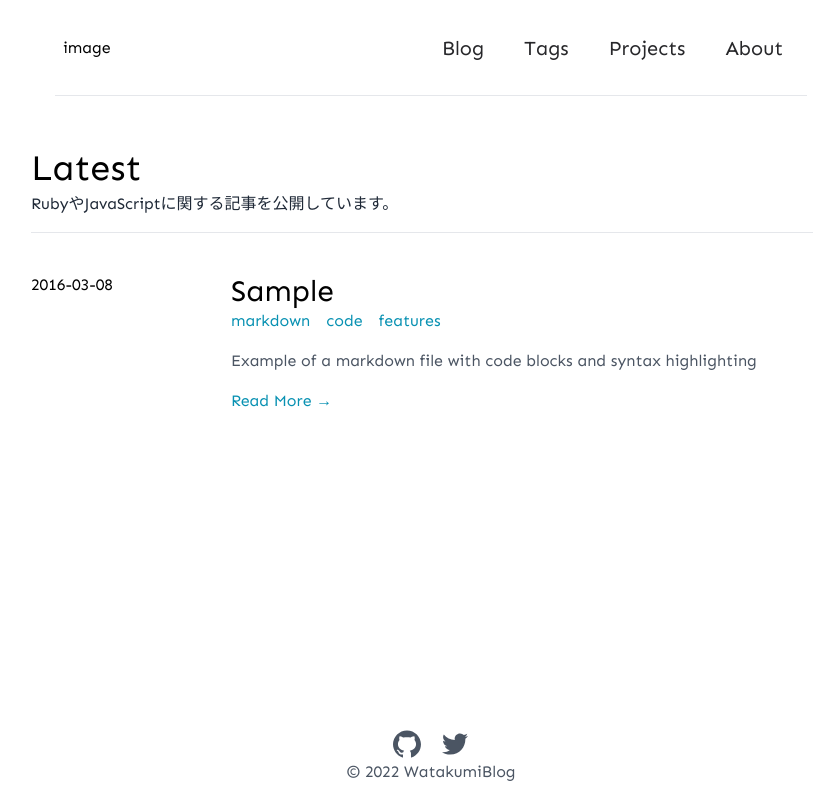
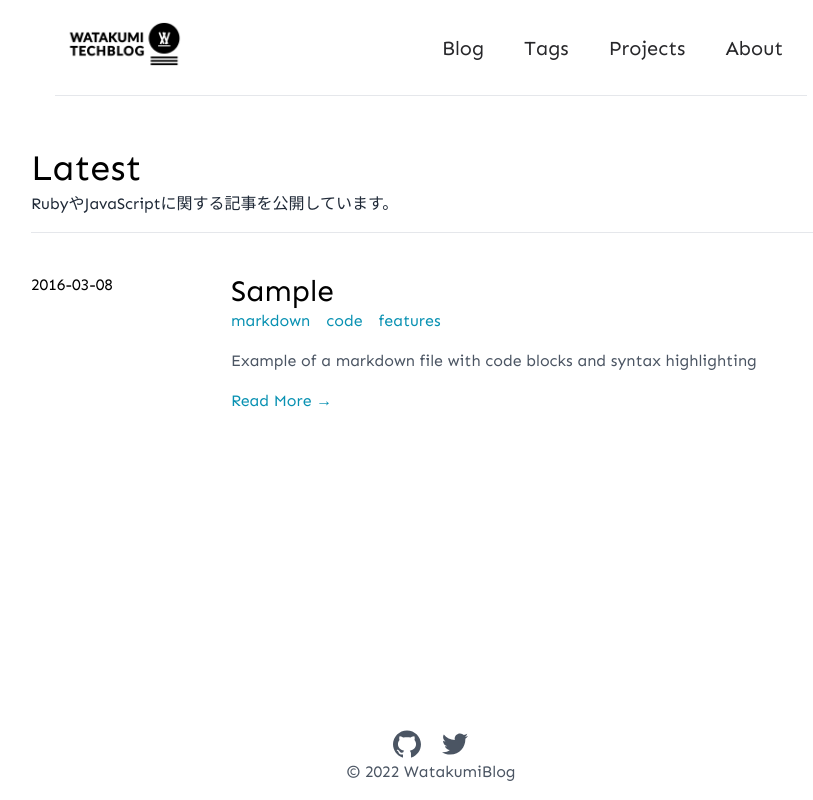
Before and after one commit to Watakumi/Watakumi-blog-next, a Next.js app: page / in a window 1280 px wide. Shown: the whole page, without its empty margins (209-1022 px from the left). Built offline with nearby package versions, Linux system fonts and the light colour scheme.

Commit message:
HeaderLogoの追加

```diff
--- a/components/Header.tsx
+++ b/components/Header.tsx
@@ -1,3 +1,4 @@
+import Image from 'next/image';
 import Link from 'next/link';
 import { Menu } from './Menu';
 
@@ -8,7 +9,14 @@ export function Header(): JSX.Element {
         <div className="flex h-24 flex-wrap items-center justify-between border-b border-gray-200 px-2 font-medium">
           <div className="flex h-full w-1/4 items-center pr-4">
             <Link href={'/'} passHref>
-              <a>image</a>
+              <a>
+                <Image
+                  src={'/images/header_logo.png'}
+                  alt={'HeaderLogo'}
+                  width={10 * 12}
+                  height={4 * 12}
+                />
+              </a>
             </Link>
           </div>
           <Menu />
```
Also changed, not shown: public/images/header_logo.png (added).
